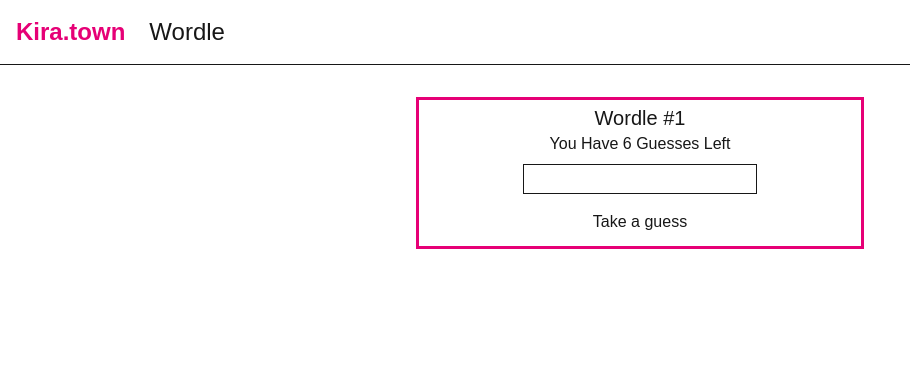
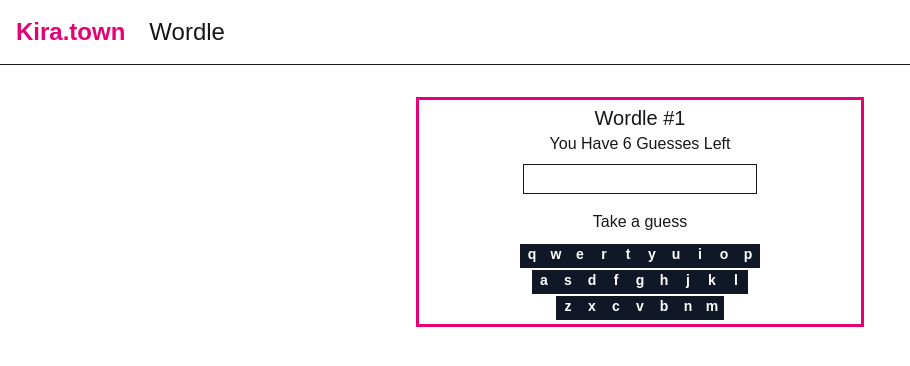
Before and after one commit to kfarringdon/kiratown, a Next.js app: page /wordle in a window 1280 px wide. Shown: the top 366 px of the page, without its empty margins (0-910 px from the left). Built offline with nearby package versions, Linux system fonts and the light colour scheme.

Commit message:
show remaining characters on a keyboard

```diff
--- /dev/null
+++ b/src/app/wordle/keyboard.tsx
@@ -0,0 +1,71 @@
+const qwertyAlphabet = [
+  "q",
+  "w",
+  "e",
+  "r",
+  "t",
+  "y",
+  "u",
+  "i",
+  "o",
+  "p", //new line
+  "a",
+  "s",
+  "d",
+  "f",
+  "g",
+  "h",
+  "j",
+  "k",
+  "l", //new line
+  "z",
+  "x",
+  "c",
+  "v",
+  "b",
+  "n",
+  "m",
+]
+
+function isLetterUsable(
+  guesses: string[],
+  smallLetter: string,
+  secretWord: string,
+) {
+  const letter = smallLetter.toUpperCase()
+  if (secretWord.includes(letter)) {
+    return true
+  }
+  if (guesses.some((guess) => guess.includes(letter))) {
+    return false
+  }
+  return true
+}
+
+export function Keyboard({
+  guesses,
+  secretWord,
+}: {
+  guesses: string[]
+  secretWord: string
+}) {
+  return (
+    <div className="text-center">
+      {qwertyAlphabet.map((l) => (
+        <>
+          <div
+            className={
+              "w-6 h-6 text-sm bg-gray-900 inline-block text-white font-bold " +
+              (isLetterUsable(guesses, l, secretWord)
+                ? ""
+                : "opacity-40 line-through")
+            }
+          >
+            {l}
+          </div>
+          {(l == "p" || l == "l") && <br />}
+        </>
+      ))}
+    </div>
+  )
+}
--- a/src/app/wordle/page.tsx
+++ b/src/app/wordle/page.tsx
@@ -5,6 +5,7 @@ import { FormEventHandler, useEffect, useState } from "react"
 import { wordList } from "./words"
 import { getGuessColours, getTodaysWord } from "./utils"
 import { dictionary } from "./dictionary"
+import { Keyboard } from "./keyboard"
 
 const secretWord = wordList[getTodaysWord()].toUpperCase()
 const maxGuesses = 6
@@ -28,7 +29,7 @@ export default function Wordle() {
     }
 
     if (!dictionary.includes(guess.toLowerCase())) {
-      alert("Not in word list")
+      alert(guess + " is not in word list")
       return
     }
 
@@ -67,7 +68,10 @@ export default function Wordle() {
               : "Keep Trying"}
       </p>
 
-      <div className="bg-green-300"></div>
+      <Keyboard guesses={guesses} secretWord={secretWord} />
+
+      {/* ignore these */}
+      <div className="bg-green-300 opacity-40 line-through bold"></div>
       <div className=" bg-yellow-300"></div>
       <div className=" bg-gray-300"></div>
     </div>
```
